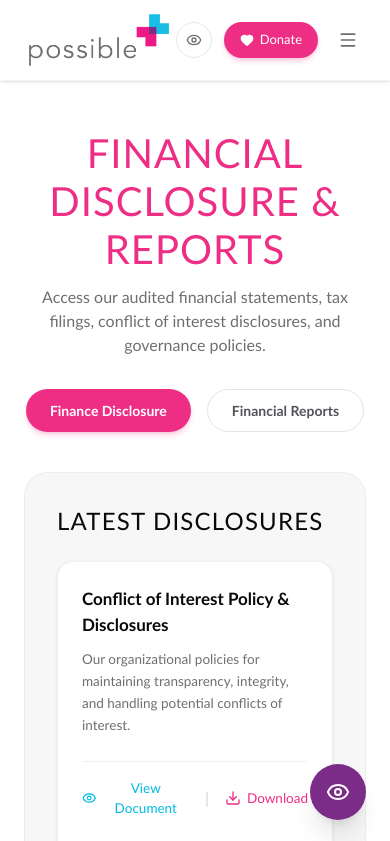
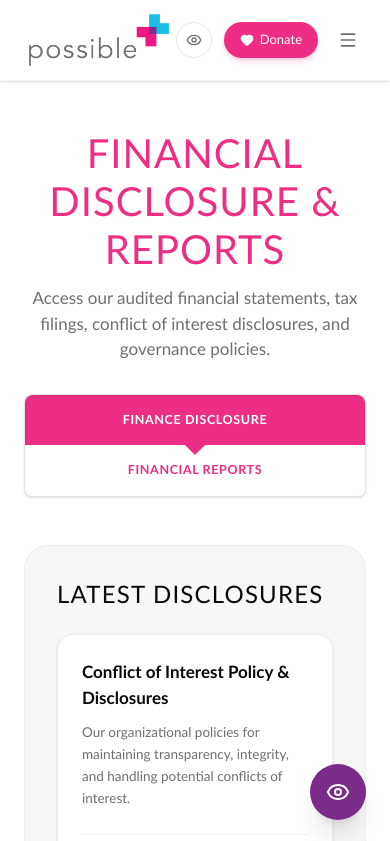
Before and after one commit to srijaytuladhar/possible-website, a Next.js app: page /publications/financials in a window 390 px wide. Shown: the top 841 px of the page. Built offline with nearby package versions, Linux system fonts and the light colour scheme; grey boxes are pictures that could not be loaded.

Commit message:
updated gap in report section

```diff
--- a/app/globals.css
+++ b/app/globals.css
@@ -62,59 +62,59 @@ body {
 
 .text-subheading {
   font-family: var(--font-outfit), sans-serif;
-  font-size: 16px;
+  font-size: 17px;
   font-weight: 400;
   line-height: 1.5;
 }
 @media (min-width: 768px) {
   .text-subheading {
-    font-size: 18px;
+    font-size: 19px;
   }
 }
 
 .text-body {
   font-family: var(--font-outfit), sans-serif;
-  font-size: 15px;
+  font-size: 16px;
   font-weight: 400;
   line-height: 1.6;
 }
 @media (min-width: 768px) {
   .text-body {
-    font-size: 16px;
+    font-size: 17px;
   }
 }
 
 .text-small {
   font-family: var(--font-outfit), sans-serif;
-  font-size: 13px;
+  font-size: 14px;
   font-weight: 500;
   line-height: 1.5;
 }
 @media (min-width: 768px) {
   .text-small {
-    font-size: 14px;
+    font-size: 15px;
   }
 }
 
 .text-button {
   font-family: var(--font-outfit), sans-serif;
-  font-size: 14px;
+  font-size: 15px;
   font-weight: 500;
 }
 @media (min-width: 768px) {
   .text-button {
-    font-size: 15px;
+    font-size: 16px;
   }
 }
 
 .text-navbar {
   font-family: var(--font-outfit), sans-serif;
-  font-size: 15px;
+  font-size: 16px;
   font-weight: 500;
 }
 @media (min-width: 768px) {
   .text-navbar {
-    font-size: 16px;
+    font-size: 17px;
   }
 }
 
--- a/app/publications/financials/page.tsx
+++ b/app/publications/financials/page.tsx
@@ -89,30 +89,38 @@ export default function FinancialsPage() {
       </div>
 
       {/* Tab Switcher Buttons */}
-      <div className="flex justify-center gap-4 mb-10">
+      <div className="w-full max-w-2xl mx-auto flex flex-col sm:flex-row shadow-sm mb-12 rounded-lg border border-zinc-200 bg-white relative">
         <button
           onClick={() => {
             setActiveTab("disclosures");
             setCurrentPage(1);
           }}
-          className={`px-6 py-2.5 rounded-full text-[14px] font-semibold transition-all cursor-pointer ${activeTab === "disclosures"
-            ? "bg-primary-pink text-white shadow-md shadow-primary-pink/20"
-            : "bg-white border border-zinc-200 text-zinc-600 hover:bg-zinc-50"
-            }`}
+          className={`flex-1 py-4 text-center uppercase text-[12.5px] font-bold tracking-wider transition-all relative cursor-pointer rounded-t-lg sm:rounded-tr-none sm:rounded-l-lg ${
+            activeTab === "disclosures"
+              ? "bg-primary-pink text-white shadow-inner"
+              : "bg-white text-primary-pink border-b sm:border-b-0 sm:border-r border-zinc-200 hover:bg-zinc-50/80"
+          }`}
         >
           Finance Disclosure
+          {activeTab === "disclosures" && (
+            <div className="absolute bottom-0 left-1/2 -translate-x-1/2 translate-y-full w-0 h-0 border-l-[10px] border-l-transparent border-r-[10px] border-r-transparent border-t-[10px] border-t-primary-pink z-10 animate-in fade-in duration-200" />
+          )}
         </button>
         <button
           onClick={() => {
             setActiveTab("reports");
             setCurrentPage(1);
           }}
-          className={`px-6 py-2.5 rounded-full text-[14px] font-semibold transition-all cursor-pointer ${activeTab === "reports"
-            ? "bg-primary-pink text-white shadow-md shadow-primary-pink/20"
-            : "bg-white border border-zinc-200 text-zinc-600 hover:bg-zinc-50"
-            }`}
+          className={`flex-1 py-4 text-center uppercase text-[12.5px] font-bold tracking-wider transition-all relative cursor-pointer rounded-b-lg sm:rounded-bl-none sm:rounded-r-lg ${
+            activeTab === "reports"
+              ? "bg-primary-pink text-white shadow-inner"
+              : "bg-white text-primary-pink hover:bg-zinc-50/80"
+          }`}
         >
           Financial Reports
+          {activeTab === "reports" && (
+            <div className="absolute bottom-0 left-1/2 -translate-x-1/2 translate-y-full w-0 h-0 border-l-[10px] border-l-transparent border-r-[10px] border-r-transparent border-t-[10px] border-t-primary-pink z-10 animate-in fade-in duration-200" />
+          )}
         </button>
       </div>
 
@@ -122,7 +130,7 @@ export default function FinancialsPage() {
           <h2 className="text-2xl font-light text-zinc-950 uppercase tracking-wider">
             Latest {activeTab === "reports" ? "Financial Reports" : "Disclosures"}
           </h2>
-          <div className="grid grid-cols-1 lg:grid-cols-2 gap-6">
+          <div className="grid grid-cols-1 lg:grid-cols-2 gap-10">
             {latestReports.map((item, idx) => (
               <div
                 key={idx}
--- a/app/publications/impact-reports/page.tsx
+++ b/app/publications/impact-reports/page.tsx
@@ -82,7 +82,7 @@ export default function ImpactReportsPage() {
         {/* Latest Reports: Card Layout */}
         <div className="space-y-6">
           <h2 className="text-2xl font-light text-zinc-950 uppercase tracking-wider">Latest Reports</h2>
-          <div className="grid grid-cols-1 lg:grid-cols-2 gap-6">
+          <div className="grid grid-cols-1 lg:grid-cols-2 gap-10">
             {latestReports.map((item, idx) => (
               <div
                 key={idx}
--- a/app/publications/research-briefs/page.tsx
+++ b/app/publications/research-briefs/page.tsx
@@ -82,7 +82,7 @@ export default function ResearchBriefsPage() {
         {/* Latest Briefs: Card Layout */}
         <div className="space-y-6">
           <h2 className="text-2xl font-light text-zinc-950 uppercase tracking-wider">Latest Research Briefs</h2>
-          <div className="grid grid-cols-1 lg:grid-cols-2 gap-6">
+          <div className="grid grid-cols-1 lg:grid-cols-2 gap-10">
             {latestBriefs.map((item, idx) => (
               <div
                 key={idx}
--- a/app/publications/research-papers/page.tsx
+++ b/app/publications/research-papers/page.tsx
@@ -59,7 +59,7 @@ export default function ResearchPapersPage() {
         {/* Latest Papers: Card Layout */}
         <div className="space-y-6">
           <h2 className="text-2xl font-light text-zinc-950 uppercase tracking-wider">Latest Research Papers</h2>
-          <div className="grid grid-cols-1 lg:grid-cols-2 gap-6">
+          <div className="grid grid-cols-1 lg:grid-cols-2 gap-10">
             {latestPapers.map((item, idx) => (
               <div
                 key={idx}
```
